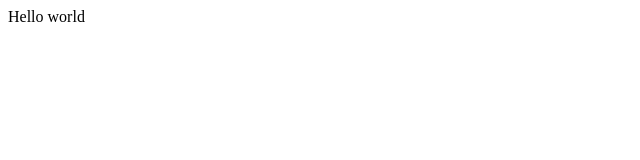
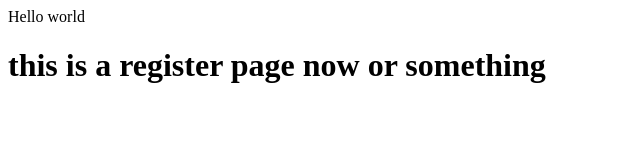
Before and after one commit to AidenHero/agileweek2branchtest, a plain HTML site: page index.html in a window 1280 px wide. Shown: the whole page, without its empty margins (0-640 px from the left). Drawn offline with Linux system fonts and the light colour scheme.

Commit message:
working on register page

```diff
--- a/index.html
+++ b/index.html
@@ -1 +1,3 @@
 <p1>Hello world</p1>
+
+<h1>this is a register page now or something</h1>
```
